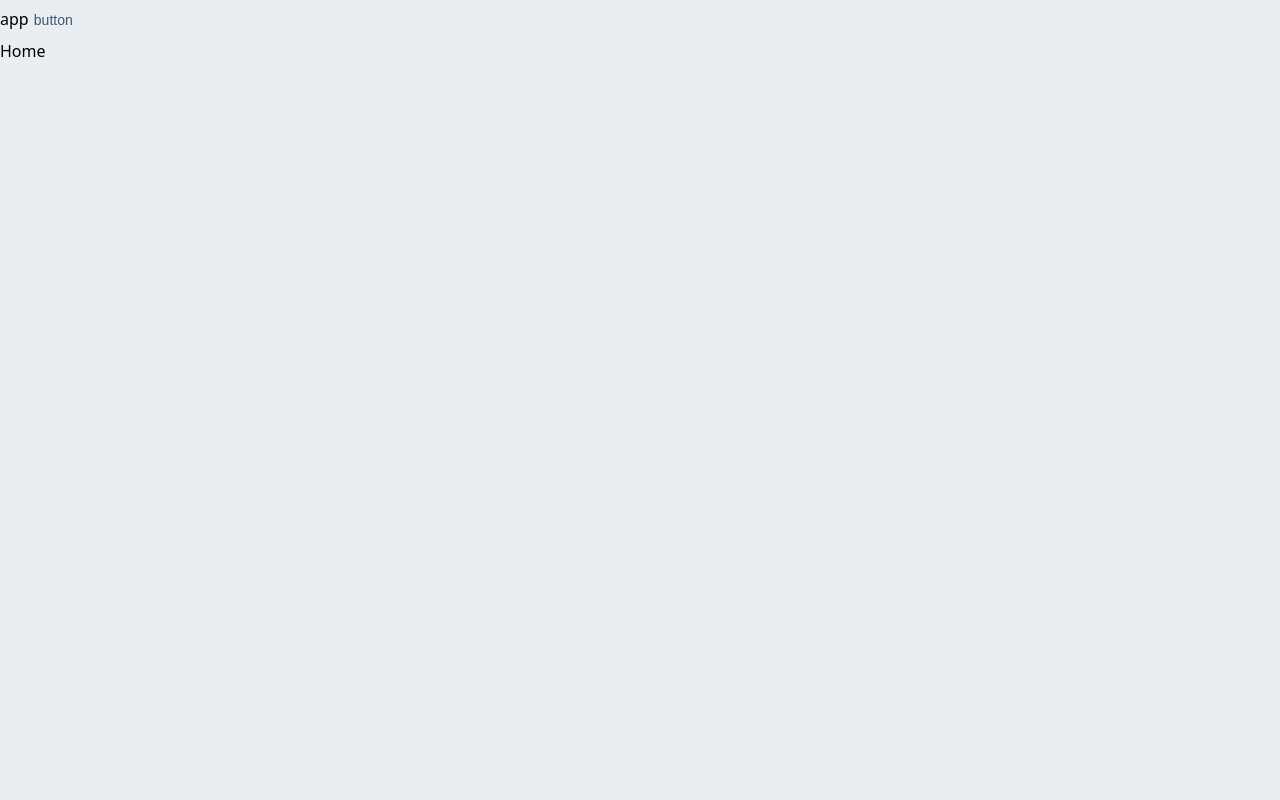
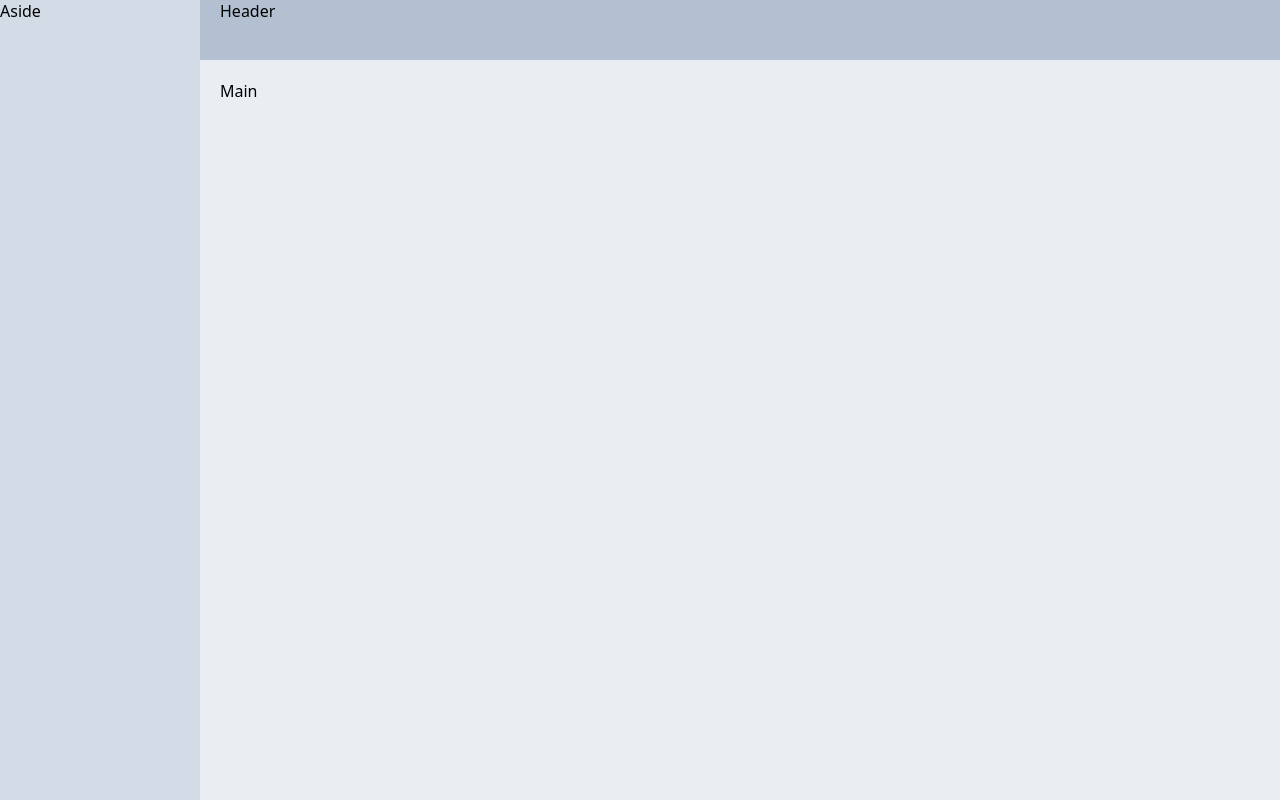
Before and after one commit to Brooker-Fang/edu-manage-ts, a Vue app: page /#/ in a window 1280 px wide. Built offline with nearby package versions, Linux system fonts and the light colour scheme.

Commit message:
create layout

```diff
--- a/src/App.vue
+++ b/src/App.vue
@@ -1,15 +1,19 @@
 <template>
   <div id="app">
-    app
+    <!-- app
     <el-button type="text">button</el-button>
-    <router-view/>
+    <router-view/> -->
+    <Layout/>
   </div>
 </template>
 <script lang="ts">
 import Vue from 'vue'
-
+import Layout from '@/components/layout/index.vue'
 export default Vue.extend({
-  name: 'App'
+  name: 'App',
+  components: {
+    Layout,
+  },
 })
 </script>
 <style lang="scss" scoped>
--- /dev/null
+++ b/src/components/layout/index.vue
@@ -0,0 +1,34 @@
+<template>
+ <el-container>
+  <el-aside width="200px">Aside</el-aside>
+  <el-container>
+    <el-header>Header</el-header>
+    <el-main>Main</el-main>
+  </el-container>
+</el-container>
+</template>
+<script lang='ts'>
+import Vue from 'vue'
+export default Vue.extend({
+  name: 'Layout',
+  data () {
+    return {
+    }
+  },
+})
+</script>
+<style lang='scss' scoped>
+.el-container {
+  min-height: 100vh;
+  min-width: 980px;
+}
+.el-aside {
+  background: #d3dce6;
+}
+.el-header {
+  background: #b3c0d1;
+}
+.el-main {
+  background: #e9eef3;
+}
+</style>
```
